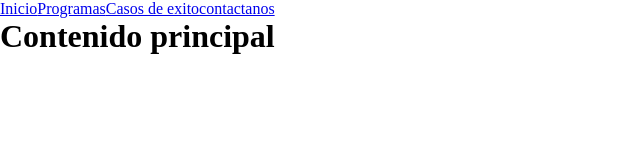
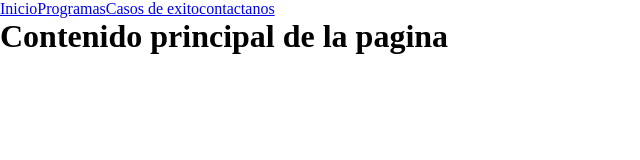
Before and after one commit to jose-grande/Practicando, a plain HTML site: page index.html in a window 1280 px wide. Shown: the whole page, without its empty margins (0-640 px from the left). Drawn offline with Linux system fonts and the light colour scheme.

Commit message:
contenido actualizado

```diff
--- a/index.html
+++ b/index.html
@@ -19,7 +19,7 @@
     </header>
     <main>
       <div>
-        <h1>Contenido principal</h1>
+        <h1>Contenido principal de la pagina</h1>
       </div>
     </main>
     <footer></footer>
```
